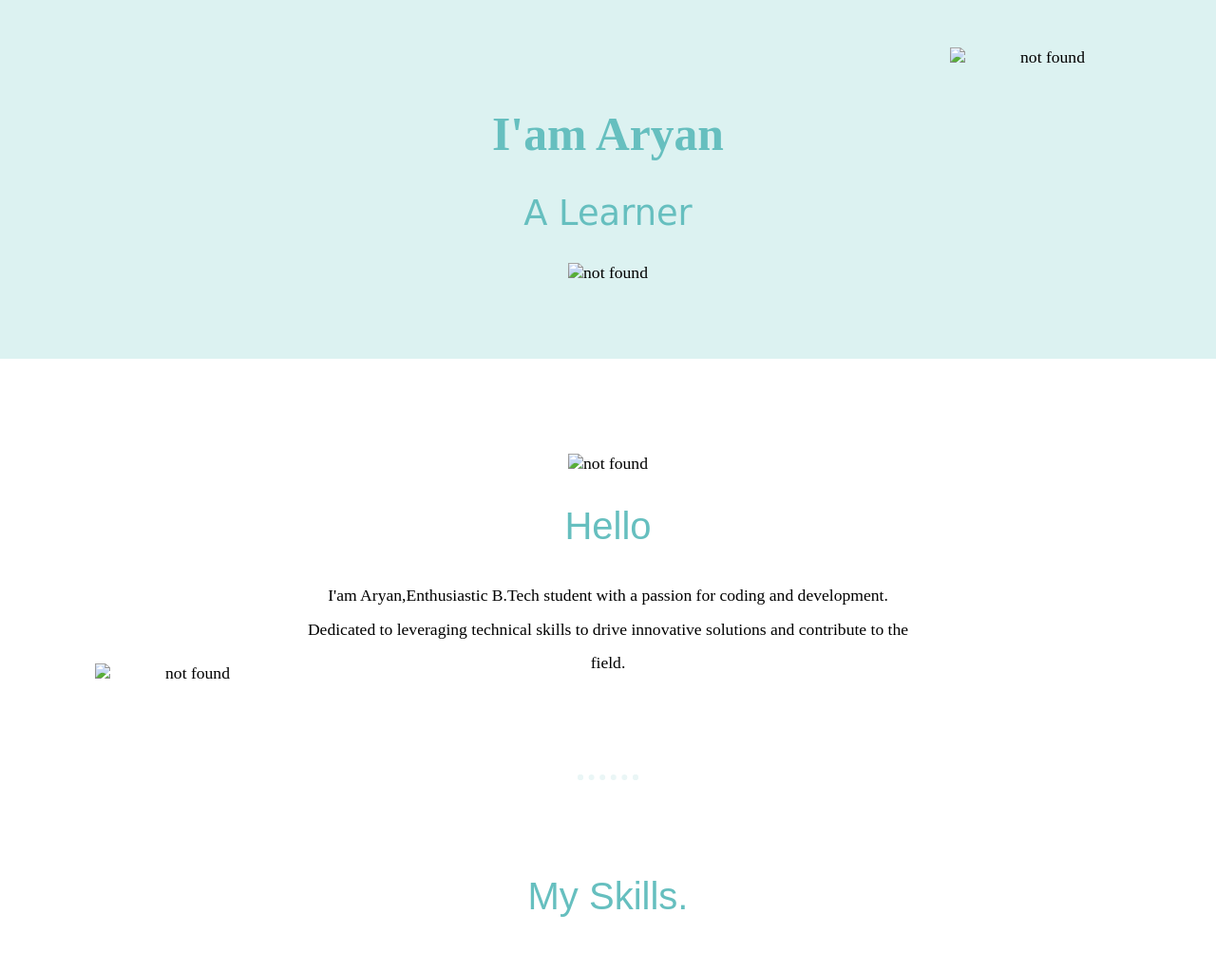
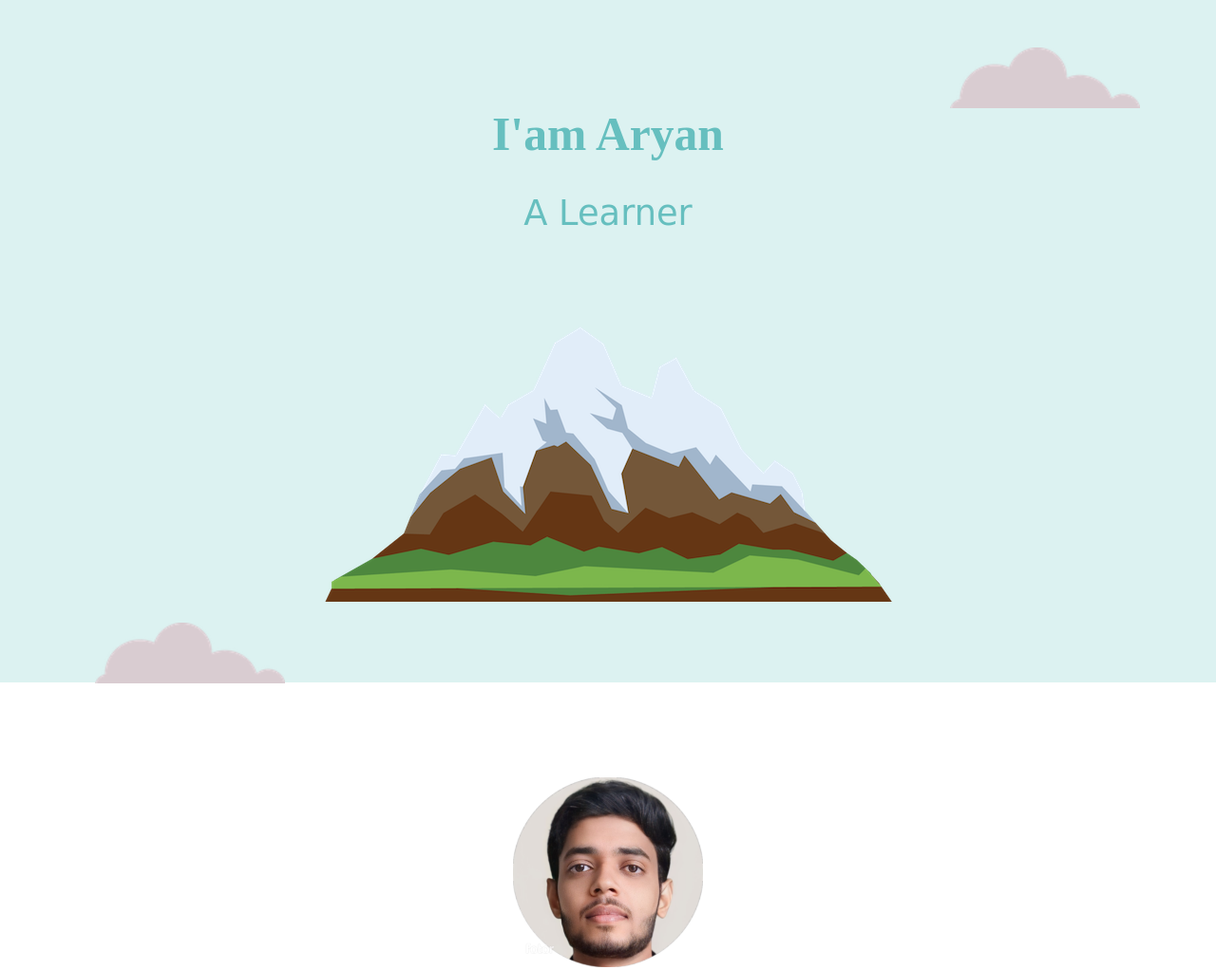
Before and after one commit to Aryanyadav99/Mysite, a plain HTML site: page index.html in a window 1280 px wide. Shown: the top 1022 px of the page at 95% size. Drawn offline with Linux system fonts and the light colour scheme.

Commit message:
Update index.html

```diff
--- a/index.html
+++ b/index.html
@@ -3,20 +3,20 @@
     <head>
         <title>ARYAN's SITE</title>
         <link rel="icon" href="favicon.ico">
-        <link rel="stylesheet" href="CSSRULES/style.css">
+        <link rel="stylesheet" href="style.css">
     </head>
     <body>
         <div class="firstblock">
-            <img class="firstcloud" src="images/cloud.png" alt="not found">
+            <img class="firstcloud" src="cloud.png" alt="not found">
             <h1 class="heading">I'am Aryan</h1>
             <h2 class="subheading">A Learner </h2>
-            <img class="secondcloud" src="images/cloud.png" alt="not found">
-            <img src="images/mountain.png" alt="not found">
+            <img class="secondcloud" src="cloud.png" alt="not found">
+            <img src="mountain.png" alt="not found">
         </div>
     <div class="middle-container">
            <div class="secondblock">
         <div class="profile">
-          <img class="me" src="images/aryan.png" alt="not found">
+          <img class="me" src="aryan.png" alt="not found">
           <h2>Hello</h2>
           <p> I'am Aryan,Enthusiastic B.Tech student with a passion for coding and development. Dedicated to leveraging technical skills to drive innovative solutions and contribute to the field.</p>
         </div>
```
